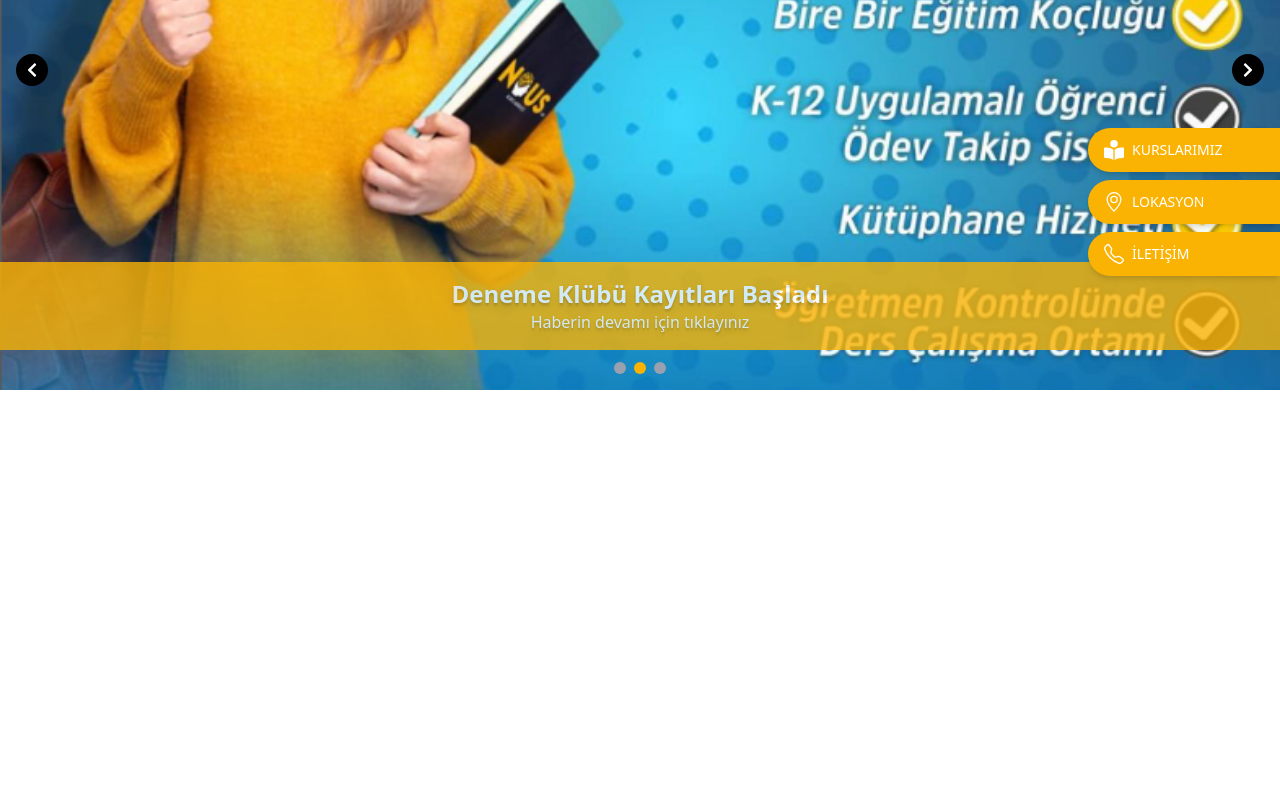
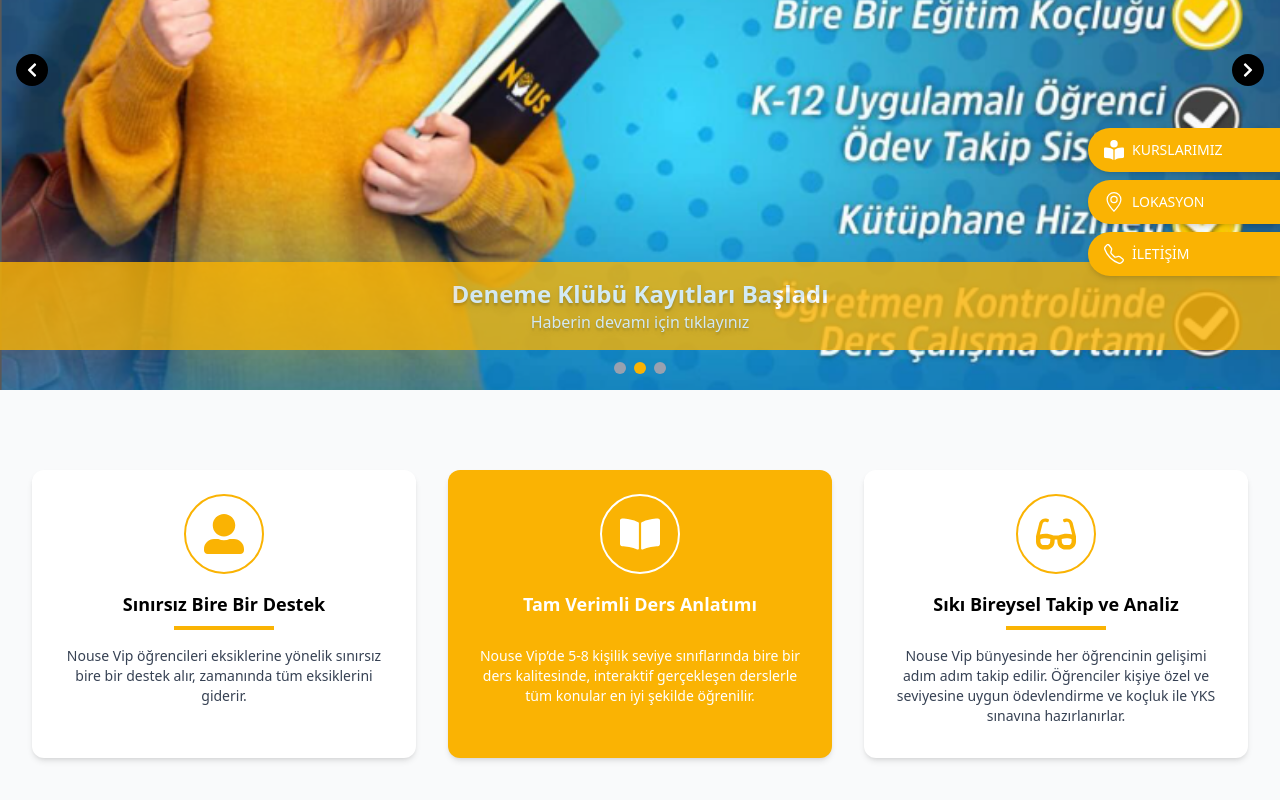
Before and after one commit to Ugurtasci/nous-kurs-merkezi, a React (Vite) app: page / in a window 1280 px wide. Shown: the part 378-1178 px from the top of the page. Before the commit the page ends 800 px from the top, so only its background shows below. Built offline with nearby package versions, Linux system fonts and the light colour scheme.

Commit message:
add feature component

```diff
--- /dev/null
+++ b/src/components/Features.jsx
@@ -0,0 +1,54 @@
+// components/Features.js
+import { FaUserAlt, FaBookOpen, FaGlasses } from 'react-icons/fa';
+
+const features = [
+  {
+    id:1,
+    icon: <FaUserAlt size={40} className="text-primary text-[#fab303]" />,
+    title: 'Sınırsız Bire Bir Destek',
+    description:
+      'Nouse Vip öğrencileri eksiklerine yönelik sınırsız bire bir destek alır, zamanında tüm eksiklerini giderir.',
+  },
+  { id:2,
+    icon: <FaBookOpen size={40} className="text-primary text-white" />,
+    title: 'Tam Verimli Ders Anlatımı',
+    description:
+      'Nouse Vip’de 5-8 kişilik seviye sınıflarında bire bir ders kalitesinde, interaktif gerçekleşen derslerle tüm konular en iyi şekilde öğrenilir.',
+  },
+  {
+    id:3,
+    icon: <FaGlasses size={40} className="text-primary text-[#fab303]" />,
+    title: 'Sıkı Bireysel Takip ve Analiz',
+    description:
+      'Nouse Vip bünyesinde her öğrencinin gelişimi adım adım takip edilir. Öğrenciler kişiye özel ve seviyesine uygun ödevlendirme ve koçluk ile YKS sınavına hazırlanırlar.',
+  },
+];
+
+export default function Features() {
+  return (
+    <div className="py-8 md:py-12 lg:py-20 bg-gray-50 ">
+      <div className="max-w-7xl mx-auto px-4 sm:px-6 lg:px-8">
+        <div className="grid gap-8 md:grid-cols-3">
+          {features.map((feature, index) => (
+            <div
+              key={index}
+              className={` rounded-xl shadow-md p-6 md:h-72 text-center hover:-translate-y-2 hover:shadow-lg transition
+                 ${feature.id ==2 ? "bg-[#fab303]":"bg-white"}`}
+            >
+              <div className={`flex justify-center mb-4 border-2  w-20 h-20 items-center rounded-full mx-auto
+                ${feature.id===2 ? "border-white":"border-[#fab303]"}`}>
+                {feature.icon}
+
+                </div>
+              <h3 className={`text-lg font-semibold  mb-2 ${feature.id===2 ? "text-white":"text-black"}`}>
+                {feature.title}
+              </h3>
+              <div className="w-25 h-1 bg-[#fab303] mx-auto mb-4" />
+              <p className={` text-sm ${feature.id===2 ? "text-white":"text-gray-700"}`}>{feature.description}</p>
+            </div>
+          ))}
+        </div>
+      </div>
+    </div>
+  );
+}
--- a/src/pages/Home.jsx
+++ b/src/pages/Home.jsx
@@ -1,12 +1,13 @@
 import React from "react";
 import Slider from "../components/Slider";
+import Features from "../components/Features";
 
 
 const Home = () => {
   return (
     <main>
       <Slider />
-
+     <Features/>
     </main>
   );
 };
```
